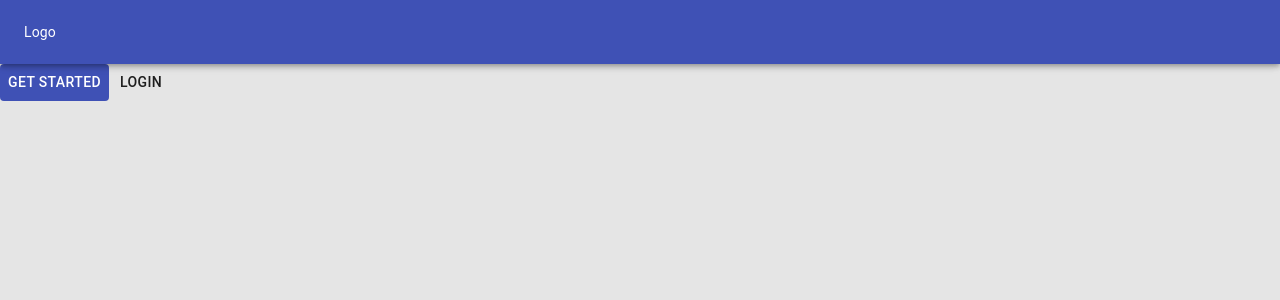
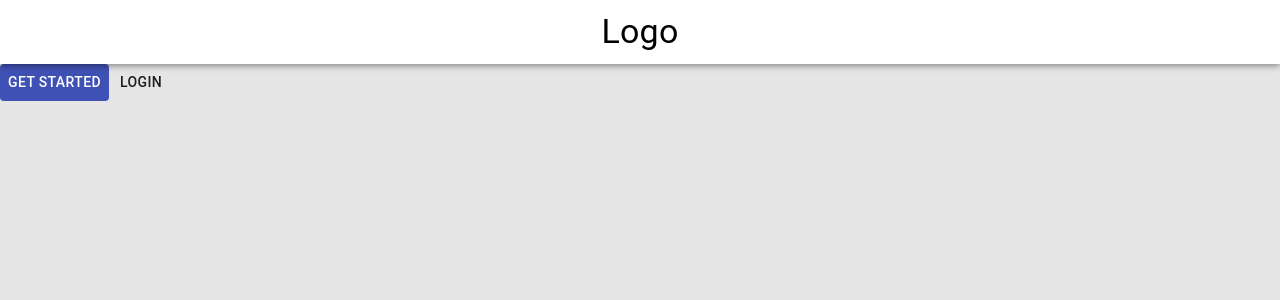
Before and after one commit to KevinNeewen/PropertyAppForm, a React (Create React App) app: page / in a window 1280 px wide. Shown: the top 300 px of the page. Built offline with nearby package versions, Linux system fonts and the light colour scheme.

Commit message:
Add correct colors to AppBar

```diff
--- a/src/components/AppBar/index.tsx
+++ b/src/components/AppBar/index.tsx
@@ -2,17 +2,20 @@ import React from 'react';
 import { default as MuiAppBar } from '@material-ui/core/AppBar';
 import ToolBar from '@material-ui/core/Toolbar';
 import useStyles from './styles';
+import { ClassNameMap } from '@material-ui/styles';
 
 interface Props {
     children: React.ReactNode;
+    classes: ClassNameMap;
 }
 
-const AppBar = ({ children }: Props) => {
-    const classes = useStyles();
+const AppBar = (props: Props) => {
+    const classes = useStyles(props);
+    const { children } = props;
     return (
         <>
-            <MuiAppBar>
-                <ToolBar>{children}</ToolBar>
+            <MuiAppBar className={classes.appBar}>
+                <ToolBar className={classes.toolBar}>{children}</ToolBar>
             </MuiAppBar>
             <div className={classes.spacing} />
         </>
--- a/src/components/AppBar/styles.ts
+++ b/src/components/AppBar/styles.ts
@@ -3,10 +3,14 @@ import { makeStyles } from '@material-ui/styles';
 
 const styles = makeStyles(() =>
     createStyles({
+        root: {},
+        toolbar: {},
         spacing: {
             minHeight: '64px',
             width: '100%',
         },
+        appBar: {},
+        toolBar: {},
     }),
 );
 
--- a/src/containers/GetStartedPage/index.tsx
+++ b/src/containers/GetStartedPage/index.tsx
@@ -1,16 +1,18 @@
-import Container from '@material-ui/core/Container';
 import React from 'react';
 import AppBar from '../../components/AppBar';
 import useStyles from './styles';
-import Button from '@material-ui/core/Button';
+import { Typography, Button, Container } from '@material-ui/core';
 
-// interface Props {}
-const GetStartedPage = (props: any) => {
+interface Props {}
+
+const GetStartedPage = (props: Props) => {
     const classes = useStyles(props);
 
     return (
-        <Container className={classes.page} disableGutters>
-            <AppBar>Logo</AppBar>
+        <Container className={classes.page} disableGutters maxWidth={false}>
+            <AppBar classes={{ appBar: classes.appBar, toolBar: classes.toolBar }}>
+                <Typography variant="h4">Logo</Typography>
+            </AppBar>
             <Container className={classes.screen} disableGutters>
                 <Button className={classes.getStartedButton}>Get Started</Button>
                 <Button>Login</Button>
--- a/src/containers/GetStartedPage/styles.ts
+++ b/src/containers/GetStartedPage/styles.ts
@@ -1,6 +1,7 @@
 import { makeStyles, createStyles, Theme } from '@material-ui/core';
 import { convertToObject } from 'typescript';
 
+//TODO: Need to move these colours to theme palette
 const styles = makeStyles((theme: Theme) =>
     createStyles({
         getStartedButton: {
@@ -15,6 +16,14 @@ const styles = makeStyles((theme: Theme) =>
             height: '100%',
             backgroundColor: '#E5E5E5',
         },
+        toolBar: {
+            margin: 'auto',
+            color: '#000',
+        },
+        appBar: {
+            backgroundColor: '#fff',
+            color: '#3A57E8',
+        },
     }),
 );
 
```
Also changed, not shown: .eslintrc.js.
